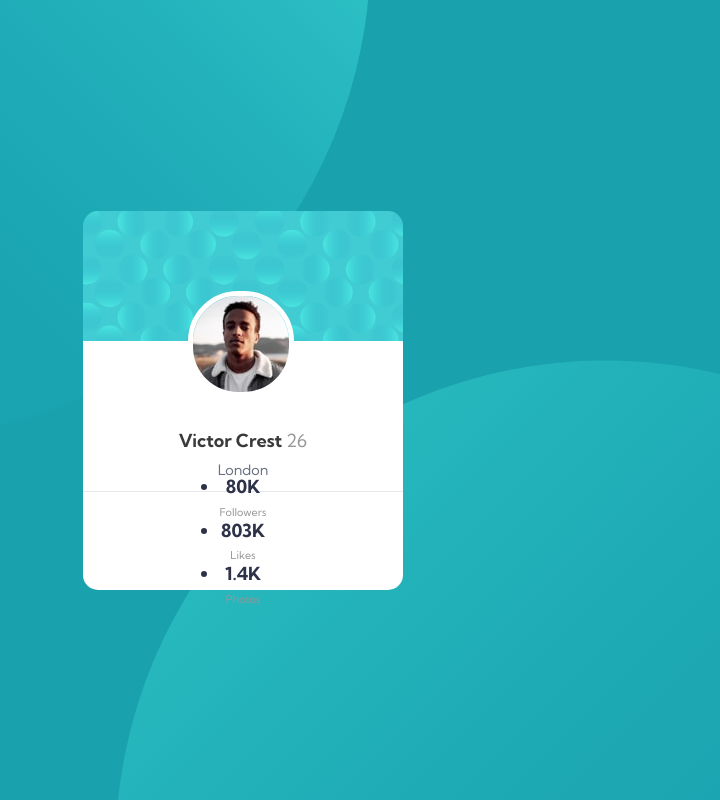
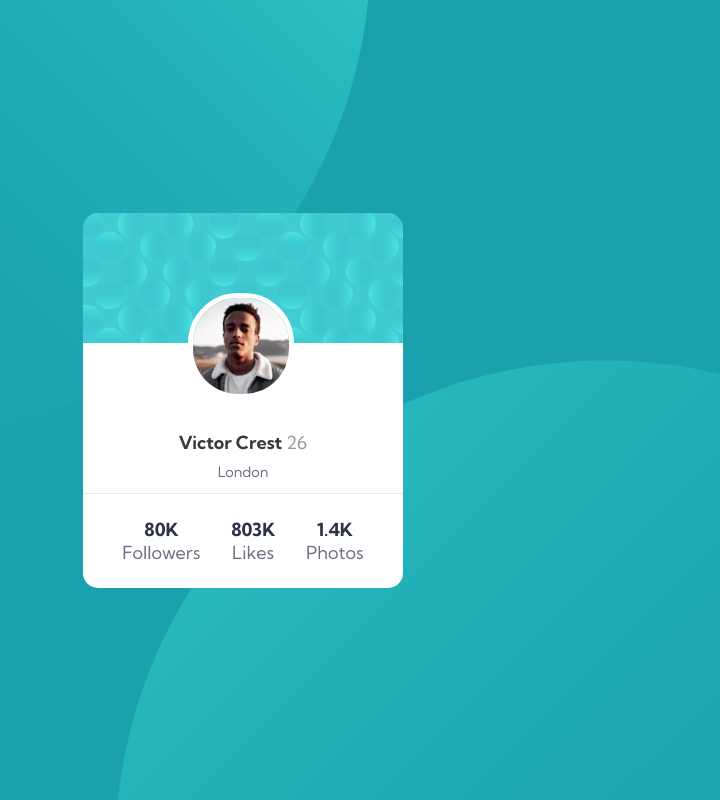
Before and after one commit to hafizhudin/FM-Profile-Card-Component, a plain HTML site: page index.html in a window 1280 px wide. Shown: the whole page, without its empty margins (397-1117 px from the left). Drawn offline with Linux system fonts and the light colour scheme.

Commit message:
Update Ul Li

```diff
--- a/sass/_base.scss
+++ b/sass/_base.scss
@@ -15,6 +15,7 @@ html {
   margin: 0;
   padding: 0;
   text-decoration: none;
+  list-style: none;
 }
 
 body {
--- a/sass/_layout.scss
+++ b/sass/_layout.scss
@@ -41,17 +41,12 @@
   &__numbers {
     border-bottom-right-radius: 15px;
     border-bottom-left-radius: 15px;
-    display: flex;
-    justify-content: space-around;
-    align-items: center;
-    text-align: center;
-    height: 50px;
     padding: 1.5rem;
     background-color: white;
-    &__item__number {
-      margin-top: 0.4rem;
-      font-size: 0.6em;
-      color: $colorDarkGray;
+    ul {
+      display: flex;
+      justify-content: space-around;
+      align-items: center;
     }
   }
 }
```
Also changed, not shown: dist/main.css, 1 other file.
